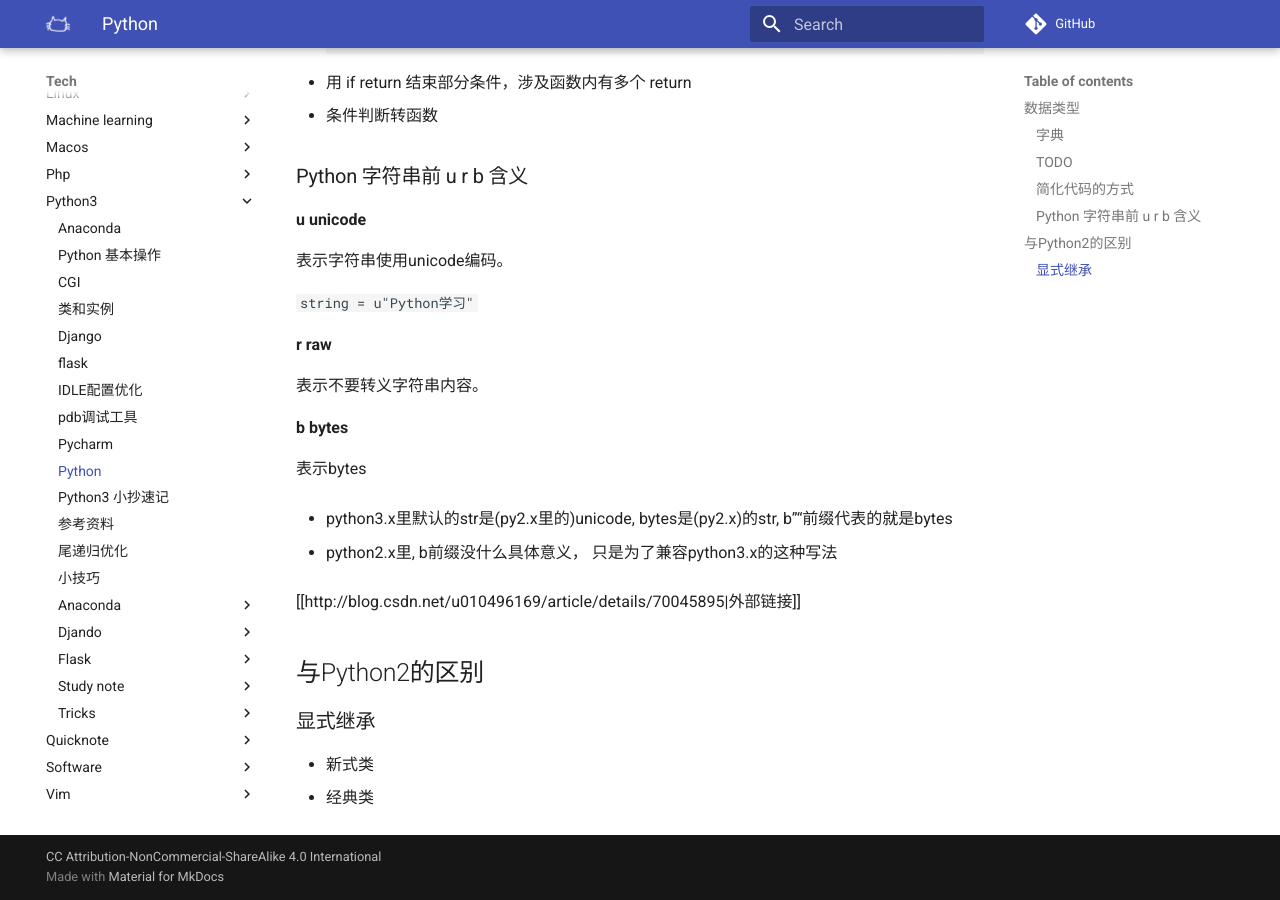
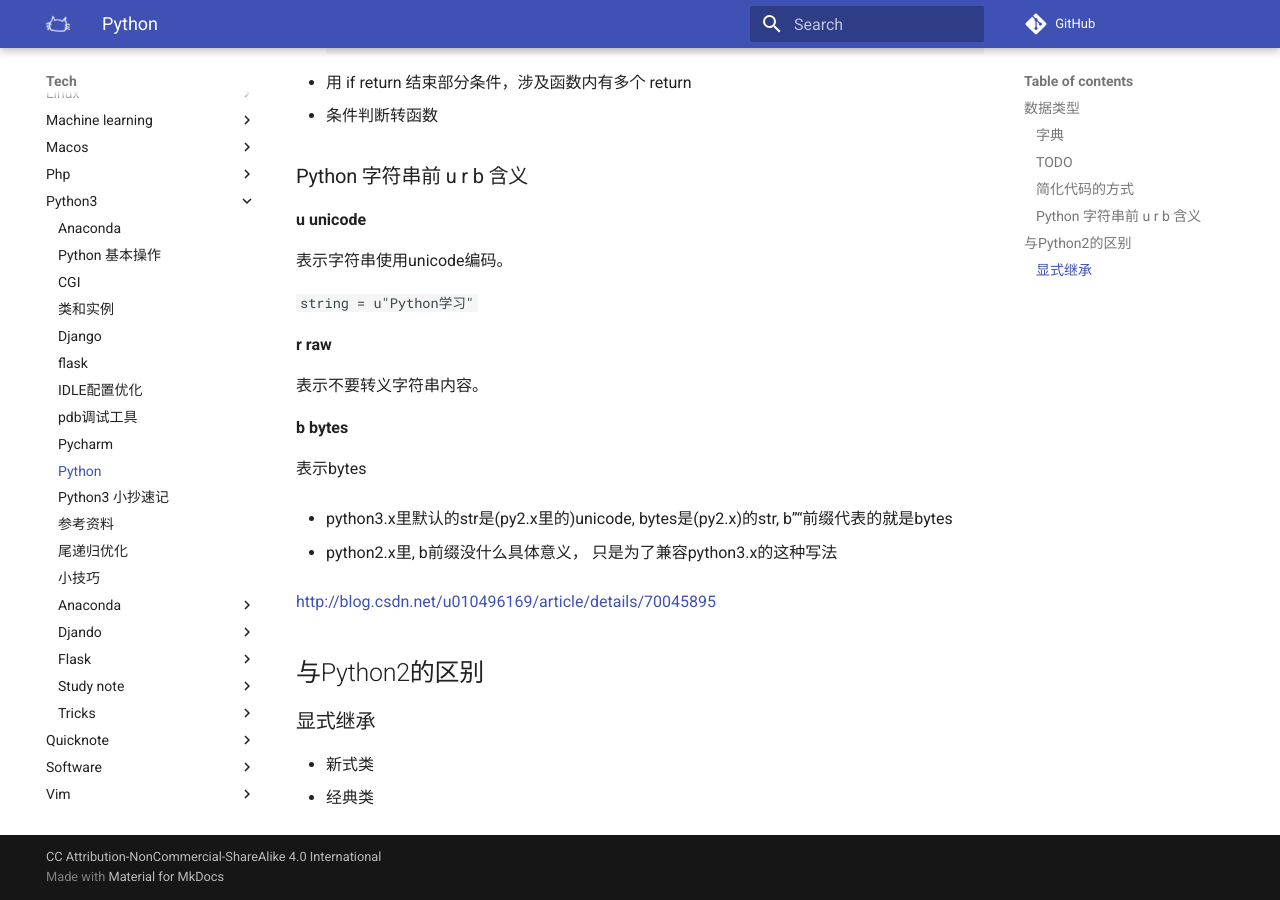
Before and after one commit to luoxufeiyan/wiki.luoxufeiyan.com, an MkDocs documentation site: the page built from docs/tech/python3/python3.md, in a window 1280 px wide and 900 px high, scrolled down 943 px. Built offline with MkDocs 1.6.1 and Material for MkDocs 9.7.7, drawn with Linux system fonts in a browser that asks for light colours; comment, search, counter and statistics services are not loaded; some of the changed lines change nothing that is shown.

Commit message:
update url

```diff
--- a/docs/tech/python3/python3.md
+++ b/docs/tech/python3/python3.md
@@ -58,7 +58,7 @@ dic = {tup: 'value'}
 
   * python2.x里, b前缀没什么具体意义， 只是为了兼容python3.x的这种写法
 
-[[http://blog.csdn.net/u010496169/article/details/70045895|外部链接]]
+[http://blog.csdn.net/u010496169/article/details/70045895](http://blog.csdn.net/u010496169/article/details/70045895)
 
 ## 与Python2的区别
 ### 显式继承
```
